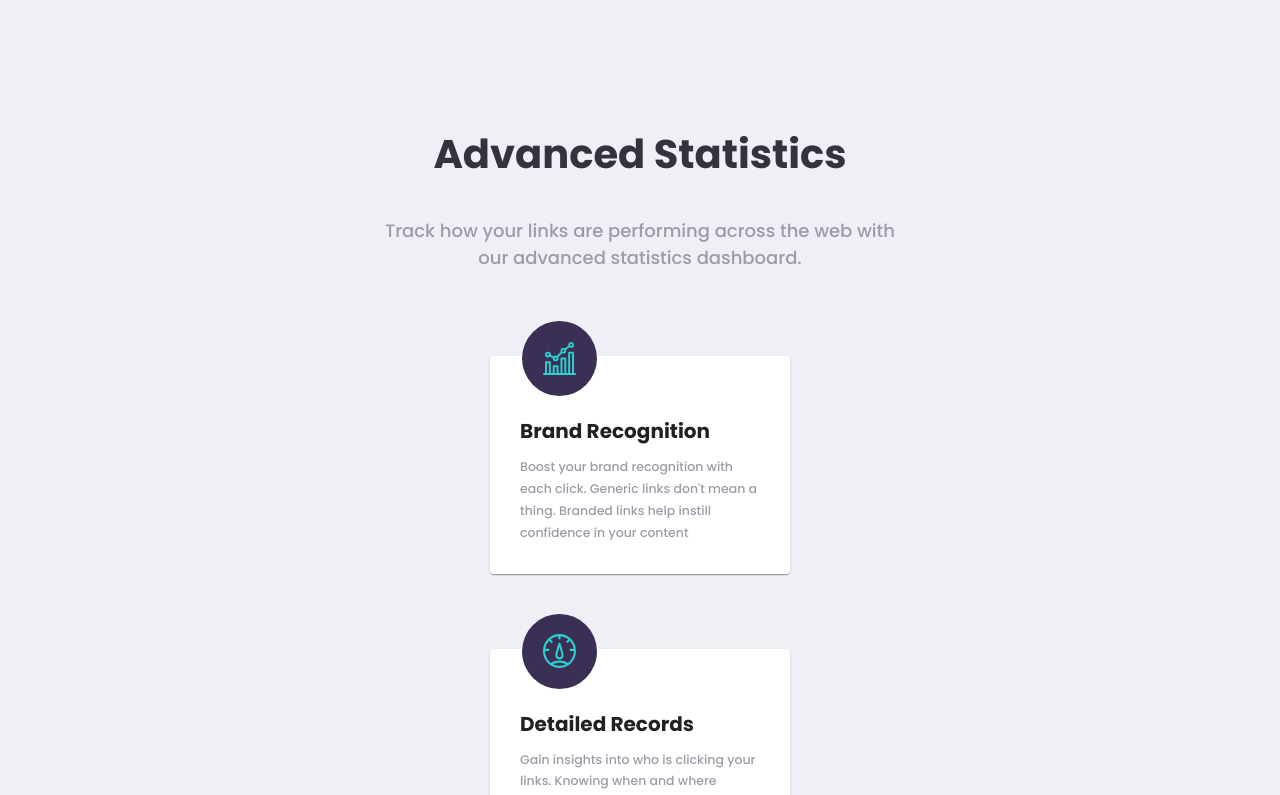
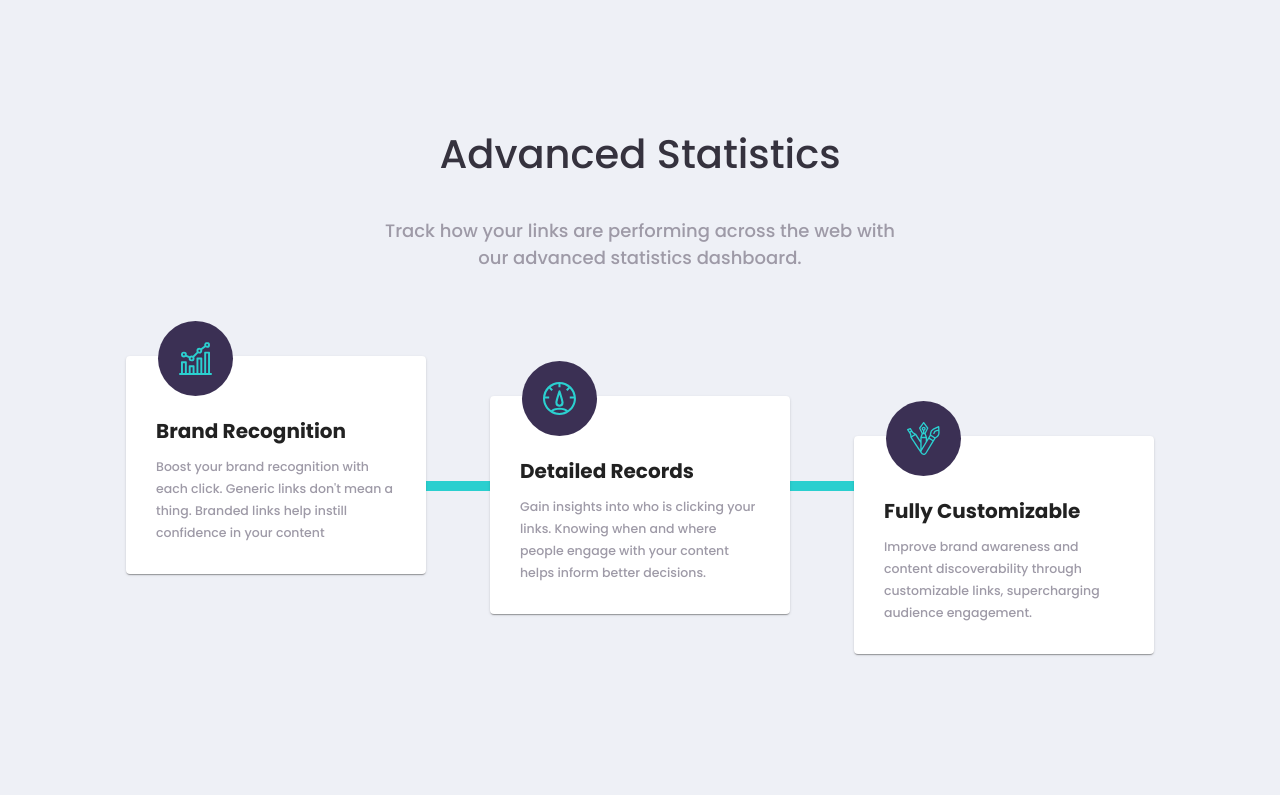
Before and after one commit to makardjian/swim-assignment, a React (Create React App) app: page / in a window 1280 px wide. Shown: the part 1120-1915 px from the top of the page. Built offline with nearby package versions, Linux system fonts and the light colour scheme.

Commit message:
clean LandingPAgeBottom

```diff
--- a/src/components/LandingPageBottom/FeatureCard.tsx
+++ /dev/null
@@ -1,78 +0,0 @@
-import React from 'react';
-import { Card } from '@mui/material';
-import { makeStyles } from '@mui/styles';
-import Colors from '../../styles/Colors';
-
-type Feature = {
-  title?: string;
-  description?: string;
-  icon?: any;
-  marginTop?: string;
-};
-
-type FeatureCardProps = {
-  feature: Feature;
-};
-
-const useStyles = makeStyles({
-  iconBall: {
-    marginLeft: '32px',
-    display: 'grid',
-    placeItems: 'center',
-    width: '75px',
-    height: '75px',
-    borderRadius: '50%',
-    backgroundColor: Colors.primary['@darkViolet'],
-    position: 'relative',
-  },
-  icon: {
-    height: '45%',
-    width: '45%',
-  },
-  cardContainer: (props: FeatureCardProps) => ({
-    marginTop: props.feature.marginTop,
-  }),
-  textContent: {
-    margin: '30px',
-    paddingTop: '30px',
-  },
-  title: {
-    fontSize: '20px',
-    fontWeight: 900,
-    color: Colors.primary['@veryDarkViolet'],
-    paddingBottom: '10px',
-  },
-  description: {
-    color: Colors.neutral['@grayishViolet'],
-    fontSize: '12.5px',
-    lineHeight: '1.75',
-  },
-});
-
-const FeatureCard = (props: FeatureCardProps) => {
-  const { title, description, icon } = props.feature;
-  const styles = useStyles(props);
-  return (
-    <div>
-      <div className={styles.cardContainer}>
-        <div className={styles.iconBall}>
-          <img className={styles.icon} src={icon} alt={`${title}-icon`} />
-        </div>
-        <Card
-          sx={{
-            width: '300px',
-            marginTop: '-40px',
-            zIndex: 100,
-          }}
-        >
-          <div className={styles.textContent}>
-            <div className={styles.title}>{title}</div>
-            <div className={styles.description}>{description}</div>
-          </div>
-        </Card>
-      </div>
-    </div>
-  );
-};
-
-export default FeatureCard;
--- /dev/null
+++ b/src/components/LandingPageBottom/FeatureCard/FeatureCard.styles.ts
@@ -0,0 +1,42 @@
+import { createStyles, makeStyles } from '@material-ui/core/styles';
+import type { ShortlyTheme } from '../../../styles/Theme';
+
+const useStyles = makeStyles((theme: ShortlyTheme) => {
+  const { colors, typography } = theme;
+  return createStyles({
+    iconBall: {
+      marginLeft: '32px',
+      display: 'grid',
+      placeItems: 'center',
+      width: '75px',
+      height: '75px',
+      borderRadius: '50%',
+      backgroundColor: colors.primary['@darkViolet'],
+      position: 'relative',
+    },
+    icon: {
+      height: '45%',
+      width: '45%',
+    },
+    cardContainer: (props: FeatureCardProps) => ({
+      marginTop: props.feature.marginTop,
+    }),
+    textContent: {
+      margin: '30px',
+      paddingTop: '30px',
+    },
+    title: {
+      fontSize: '20px',
+      fontWeight: typography.fontWeight.extraBold,
+      color: colors.primary['@veryDarkViolet'],
+      paddingBottom: '10px',
+    },
+    description: {
+      color: colors.neutral['@grayishViolet'],
+      fontSize: '12.5px',
+      lineHeight: '1.75',
+    },
+  });
+});
+
+export default useStyles;
--- /dev/null
+++ b/src/components/LandingPageBottom/FeatureCard/FeatureCard.tsx
@@ -0,0 +1,35 @@
+import React from 'react';
+import { Card } from '@mui/material';
+import type { Feature } from './FeatureCard.types';
+import useStyles from './FeatureCard.styles';
+
+type FeatureCardProps = {
+  feature: Feature;
+};
+
+const FeatureCard = (props: FeatureCardProps) => {
+  const { title, description, icon } = props.feature;
+  const styles = useStyles(props);
+  return (
+    <div>
+      <div className={styles.cardContainer}>
+        <div className={styles.iconBall}>
+          <img className={styles.icon} src={icon} alt={`${title}-icon`} />
+        </div>
+        <Card
+          sx={{
+            width: '300px',
+            marginTop: '-40px',
+          }}
+        >
+          <div className={styles.textContent}>
+            <div className={styles.title}>{title}</div>
+            <div className={styles.description}>{description}</div>
+          </div>
+        </Card>
+      </div>
+    </div>
+  );
+};
+
+export default FeatureCard;
--- /dev/null
+++ b/src/components/LandingPageBottom/FeatureCard/FeatureCard.types.ts
@@ -0,0 +1,6 @@
+export type Feature = {
+  title?: string;
+  description?: string;
+  icon?: any;
+  marginTop?: string;
+};
--- a/src/components/LandingPageBottom/LandingPageBottom.constants.ts
+++ b/src/components/LandingPageBottom/LandingPageBottom.constants.ts
@@ -1,8 +1,9 @@
 import brandrecognition from '../../static/images/icon-brand-recognition.svg';
 import detailedRecords from '../../static/images/icon-detailed-records.svg';
 import fullyCustomizable from '../../static/images/icon-fully-customizable.svg';
+import type { Feature } from './FeatureCard/FeatureCard.types';
 
-export const ADVANCED_STATISTICS = 'Advanced Statistics';
+export const ADVANCED_STATISTICS_HEADER = 'Advanced Statistics';
 
 export const ADVANCED_STATISTICS_DESCRIPTION =
   'Track how your links are performing across the web with our advanced statistics dashboard.';
@@ -29,4 +30,4 @@ export const FEATURES = [
     icon: fullyCustomizable,
     marginTop: '80px',
   },
-];
+] as Feature[];
--- /dev/null
+++ b/src/components/LandingPageBottom/LandingPageBottom.styles.ts
@@ -0,0 +1,50 @@
+import { createStyles, makeStyles } from '@material-ui/core/styles';
+import type { ShortlyTheme } from '../../styles/Theme';
+
+const useStyles = makeStyles((theme: ShortlyTheme) => {
+  const { colors, typography } = theme;
+  return createStyles({
+    container: {
+      display: 'flex',
+      flexDirection: 'column',
+      justifyContent: 'center',
+      alignItems: 'center',
+      margin: '0px auto',
+      paddingBottom: '20px',
+    },
+    header: {
+      fontSize: typography.fontSizes.large,
+      fontWeight: typography.fontWeight.semiBold,
+      color: colors.neutral['@veryDarkBlue'],
+    },
+    subheader: {
+      maxWidth: '540px',
+      textAlign: 'center',
+      margin: 0,
+      fontWeight: typography.fontWeight.semiBold,
+      color: colors.neutral['@grayishViolet'],
+    },
+    featuresContainer: {
+      display: 'flex',
+      justifyContent: 'center',
+      position: 'relative',
+      marginTop: '50px',
+      gap: '64px',
+      width: 'fit-content',
+      zIndex: 2,
+    },
+    horizontalColorBar: {
+      position: 'absolute',
+      right: '0px',
+      top: '160px',
+      display: 'block',
+      height: '10px',
+      width: '100%',
+      backgroundColor: colors.primary['@cyan'],
+      minWidth: '100px',
+      zIndex: -1,
+    },
+  });
+});
+
+export default useStyles;
--- a/src/components/LandingPageBottom/LandingPageBottom.tsx
+++ b/src/components/LandingPageBottom/LandingPageBottom.tsx
@@ -1,66 +1,22 @@
 import React from 'react';
-import { makeStyles } from '@mui/styles';
-import FeatureCard from './FeatureCard';
-import Colors from '../../styles/Colors';
+import FeatureCard from './FeatureCard/FeatureCard';
 import {
-  ADVANCED_STATISTICS,
+  ADVANCED_STATISTICS_HEADER,
   ADVANCED_STATISTICS_DESCRIPTION,
   FEATURES,
 } from './LandingPageBottom.constants';
-
-const useStyles = makeStyles({
-  container: {
-    display: 'flex',
-    flexDirection: 'column',
-    justifyContent: 'center',
-    alignItems: 'center',
-    margin: '0px auto',
-    paddingBottom: '20px',
-    // minWidth: '900px',
-  },
-  header: {
-    fontSize: '40px',
-    fontWeight: 700,
-    color: Colors.neutral['@veryDarkBlue'],
-  },
-  subheader: {
-    maxWidth: '540px',
-    textAlign: 'center',
-    margin: 0,
-    fontWeight: 500,
-    color: Colors.neutral['@grayishViolet'],
-  },
-  featuresContainer: {
-    flexFlow: 'row-wrap',
-    justifyContent: 'center',
-    position: 'relative',
-    marginTop: '50px',
-    gap: '64px',
-    width: 'fit-content',
-    zIndex: 2,
-  },
-  horizontalColorBar: {
-    position: 'absolute',
-    right: '0px',
-    top: '160px',
-    display: 'block',
-    height: '10px',
-    width: '100%',
-    backgroundColor: Colors.primary['@cyan'],
-    minWidth: '100px',
-    zIndex: -1,
-  },
-});
+import useStyles from './LandingPageBottom.styles';
+import type { Feature } from './FeatureCard/FeatureCard.types';
 
 const LandingPageBottom = () => {
   const styles = useStyles();
   return (
     <section>
       <div className={styles.container}>
-        <h2 className={styles.header}>{ADVANCED_STATISTICS}</h2>
+        <h2 className={styles.header}>{ADVANCED_STATISTICS_HEADER}</h2>
         <p className={styles.subheader}>{ADVANCED_STATISTICS_DESCRIPTION}</p>
         <div className={styles.featuresContainer}>
-          {FEATURES.map((feature) => {
+          {FEATURES.map((feature: Feature) => {
             return <FeatureCard feature={feature} />;
           })}
           <div className={styles.horizontalColorBar}></div>
--- a/src/styles/Typography.ts
+++ b/src/styles/Typography.ts
@@ -8,6 +8,7 @@ const Typography = {
   fontWeight: {
     semiBold: 500,
     bold: 700,
+    extraBold: 900,
   },
 };
 
```
